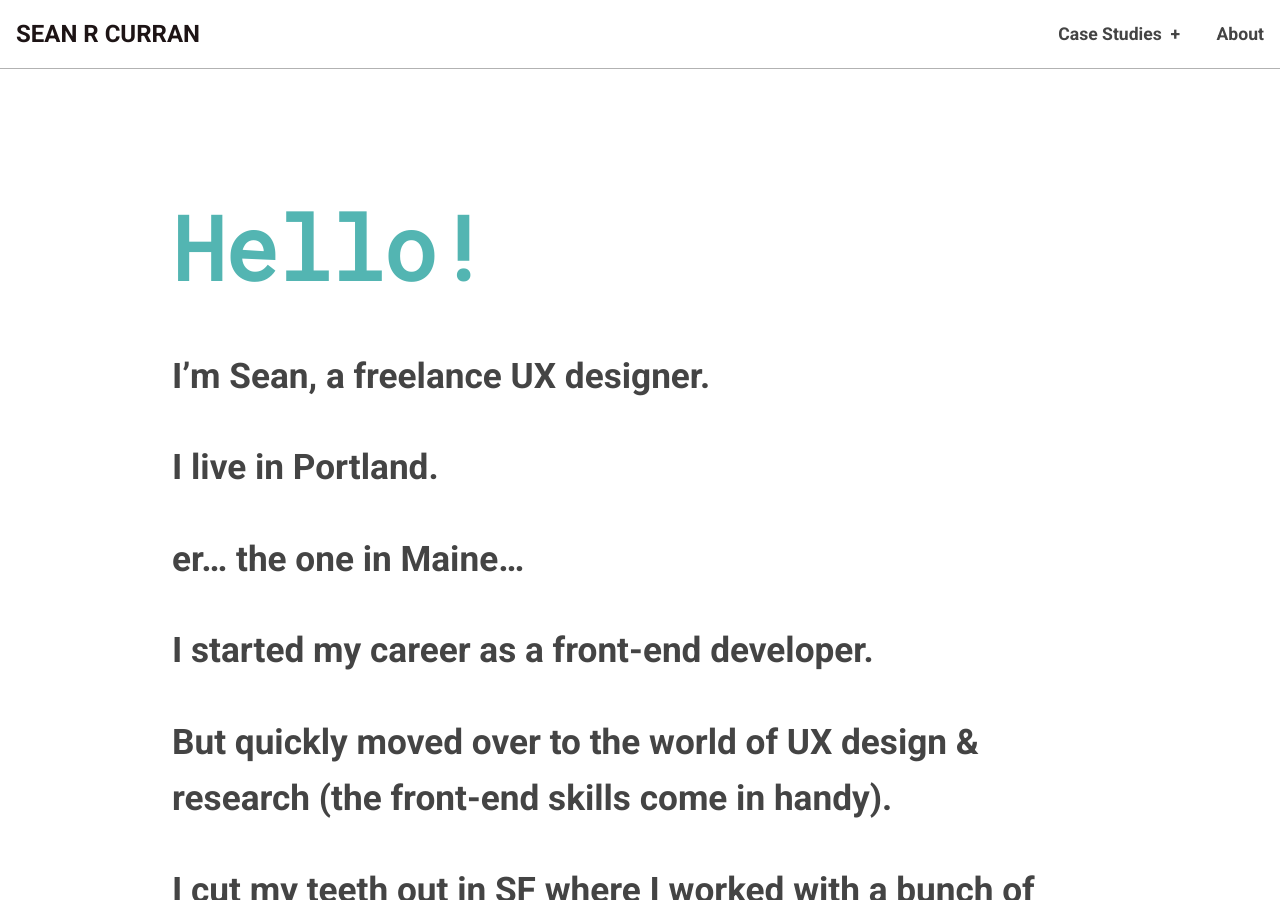
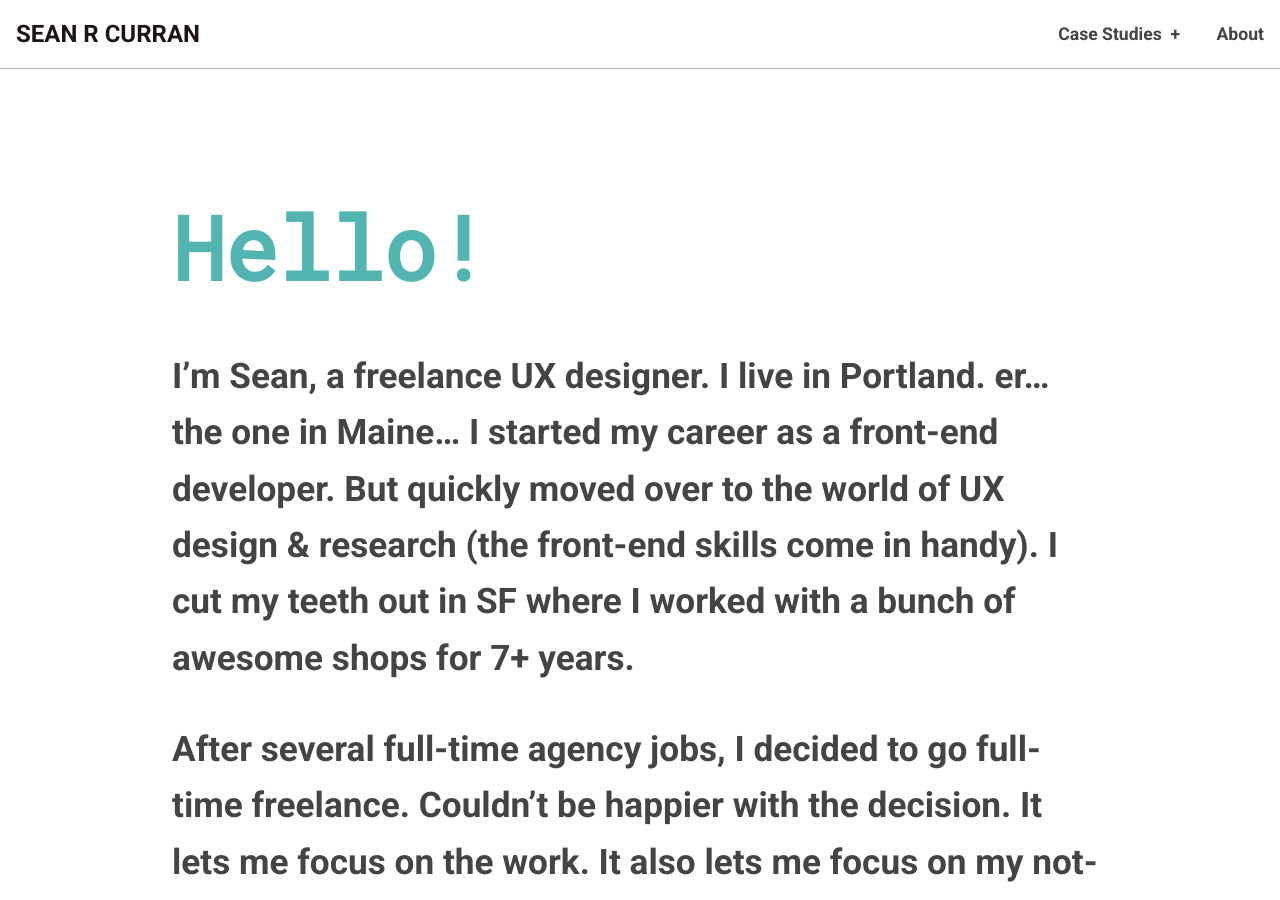
Before and after one commit to srcurran/srcurran.github.io, a Jekyll site: the page built from index.md, in a window 1280 px wide and 900 px high. Built offline with Jekyll 4.4.1, drawn with Linux system fonts in a browser that asks for light colours; some of the changed text lies outside the part shown.

Commit message:
Update from Forestry.io - Updated index.md

```diff
--- a/index.md
+++ b/index.md
@@ -3,26 +3,15 @@ layout: default
 type: homepage
 title: Hello ✌️
 permalink: portfolio2018.html
+
 ---
 <div class="x-large">
 
 <h1>Hello!</h1>
 
-I’m Sean, a freelance UX designer.
+I’m Sean, a freelance UX designer. I live in Portland. er... the one in Maine... I started my career as a front-end developer. But quickly moved over to the world of UX design & research (the front-end  skills come in handy). I cut my teeth out in SF where I worked with a bunch of awesome shops for 7+ years.
 
-I live in Portland.
-
-er... the one in Maine...
-
-I started my career as a front-end developer.
-
-But quickly moved over to the world of UX design & research (the front-end skills come in handy).
-
-I cut my teeth out in SF where I worked with a bunch of awesome shops for 7+ years.
-
-After several full-time agency jobs, I decided to go full-time freelance. Couldn't be happier with the decision. It lets me focus on the work. It also lets me focus on my not-work (which in-turn helps me focus on the work).
-
-In 2015 I moved from SF to Chicago. In 2017 I moved from Chicago to Portland. I primarily work remotely, but I always like an excuse to travel.
+After several full-time agency jobs, I decided to go full-time freelance. Couldn't be happier with the decision. It lets me focus on the work. It also lets me focus on my not-work (which in-turn helps me focus on the work). In 2015 I moved from SF to Chicago. In 2017 I moved from Chicago to Portland. I primarily work remotely, but I always like an excuse to travel.
 
 I am currently **available for projects** & always up to chat about new opportunities.
 
```
Also changed, not shown: .forestry/settings.yml.
